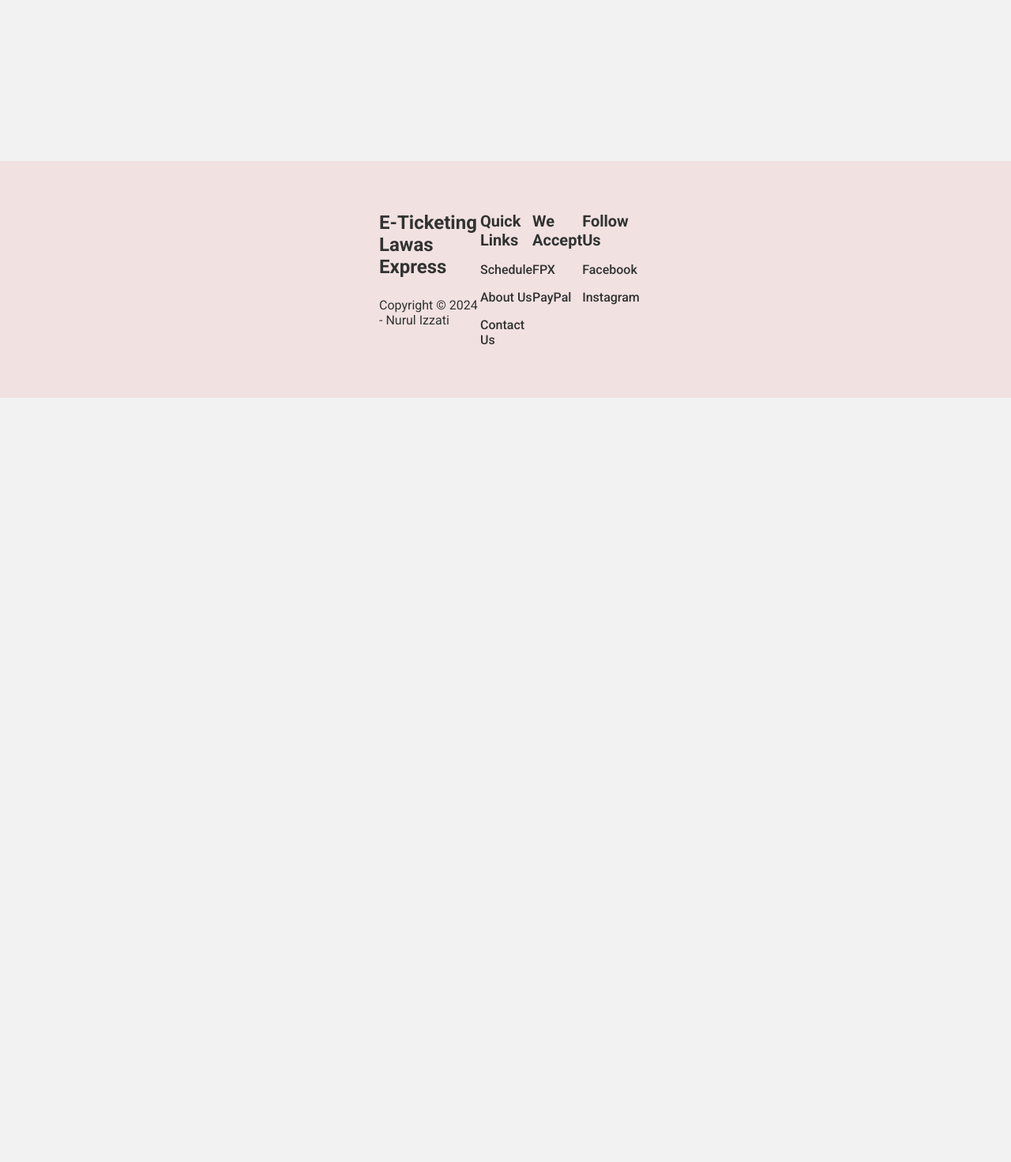
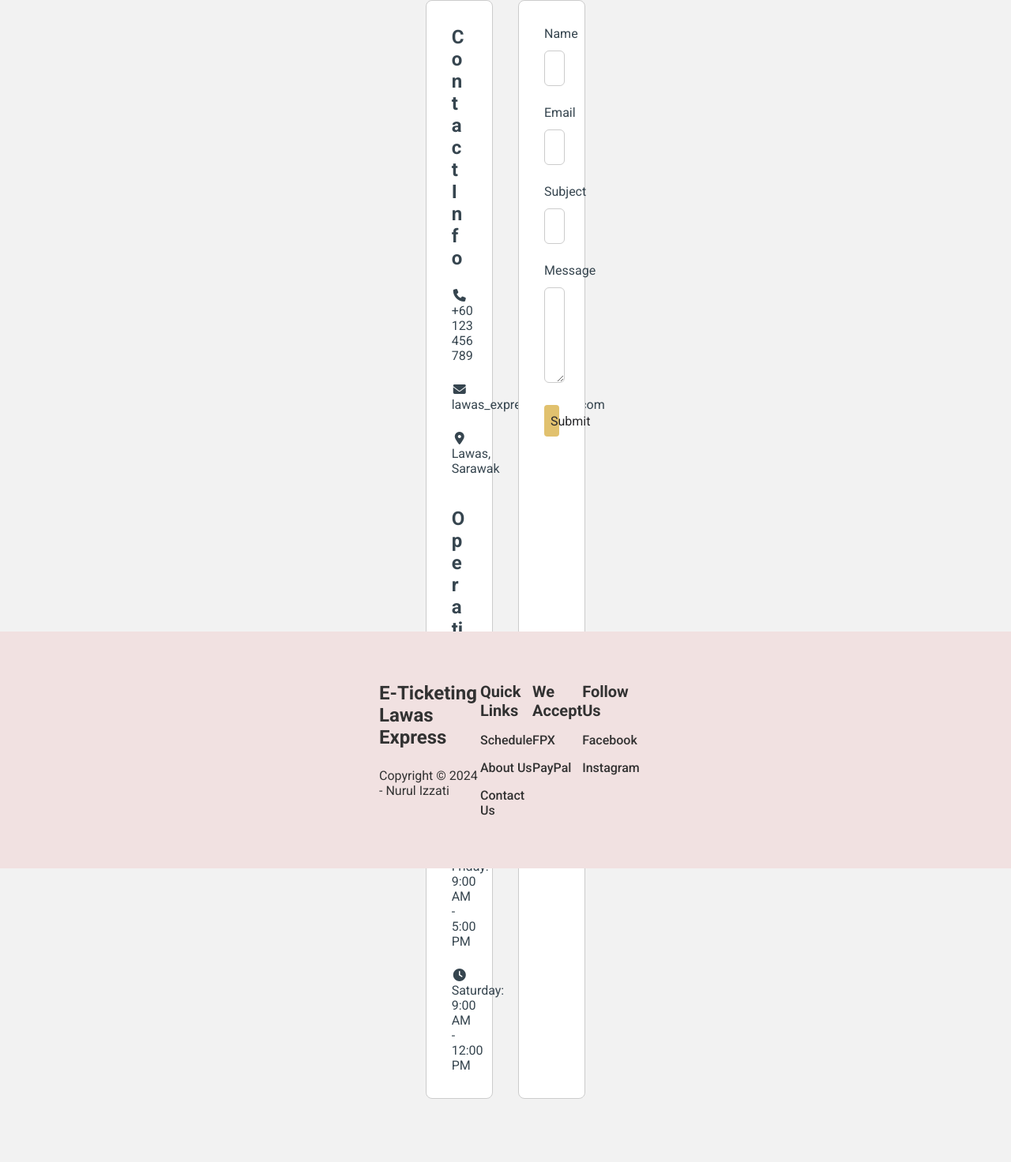
Before and after one commit to deeno13/e-ticketing-lawas-express, a PHP site: page /contact.php in a window 1280 px wide. Shown: the part 296-1768 px from the top of the page at 79% size. Before the commit the page ends 800 px from the top, so only its background shows below. Run offline with PHP 8.4, Linux system fonts and the light colour scheme; some libraries are stand-ins or nearby versions.

Commit message:
Add contact page content

```diff
--- a/contact.php
+++ b/contact.php
@@ -7,6 +7,7 @@
 		<meta name="viewport" content="width=device-width, initial-scale=1.0">
 
 		<link rel="stylesheet" href="stylesheets/main.css">
+		<link rel="stylesheet" href="https://cdnjs.cloudflare.com/ajax/libs/font-awesome/6.6.0/css/all.min.css" integrity="sha512-Kc323vGBEqzTmouAECnVceyQqyqdsSiqLQISBL29aUW4U/M7pSPA/gEUZQqv1cwx4OnYxTxve5UMg5GT6L4JJg==" crossorigin="anonymous" referrerpolicy="no-referrer" />
 
 		<title>Contact</title>
 	</head>
@@ -20,12 +21,69 @@
 			<h1 style="text-align: center;">Contact Us</h1>
 		</div>
 
-		<main class="main">
-			<div class="row">
-				<div class="col-right">
+		<main class="main" style="height: 100%;">
+      <div style="padding: 0 30rem 5rem 30rem;">
+        <div style="display: grid; grid-template-columns: repeat(6, 1fr); gap: 2rem;">
+          <div style="grid-column: 2 / 4; background-color: white; padding: 2rem; border: 1px solid #ccc; border-radius: 0.5rem">
+            <div style="display: flex; flex-direction: column; gap: 2.5rem;">
+              <div style="display: flex; flex-direction: column; gap: 1.5rem;">
+                <h2>Contact Info</h2>
+                <div>
+                  <i class="fa-solid fa-phone fa-fw" style="margin-right: 10px"></i>
+                  <span>+60 123 456 789</span>
+                </div>
+                <div>
+                  <i class="fa-solid fa-envelope fa-fw" style="margin-right: 10px"></i>
+                  <span>lawas_express@gmail.com</span>
+                </div>
+                <div>
+                  <i class="fa-solid fa-location-dot fa-fw" style="margin-right: 10px"></i>
+                  <span>Lawas, Sarawak</span>
+                </div>
+              </div>
 
-				</div>
-			</div>
+              <div style="display: flex; flex-direction: column; gap: 1.5rem;">
+                <h2>Operating Hours</h2>
+                <div>
+                  <i class="fa-solid fa-clock fa-fw" style="margin-right: 10px"></i>
+                  <span>Monday - Friday: 9:00 AM - 5:00 PM</span>
+                </div>
+                <div>
+                  <i class="fa-solid fa-clock fa-fw" style="margin-right: 10px"></i>
+                  <span>Saturday: 9:00 AM - 12:00 PM</span>
+                </div>
+              </div>
+            </div>
+          </div>
+          <div style="grid-column: 4 / 6; background-color: white; padding: 2rem; border: 1px solid #ccc; border-radius: 0.5rem">
+            <form action="contact_action.php" method="post">
+              <div class="form-field">
+                <label for="name">Name</label>
+                <input type="name" id="name" name="name" required>
+              </div>
+
+              <div class="form-field">
+                <label for="email">Email</label>
+                <input type="email" id="email" name="email" required>
+              </div>
+
+              <div class="form-field">
+                <label for="subject">Subject</label>
+                <input type="text" id="subject" name="subject" required>
+              </div>
+
+              <div class="form-field">
+                <label for="message">Message</label>
+                <textarea id="message" name="message" rows="5" required></textarea>
+              </div>
+
+              <div class="form-field">
+                <button type="submit">Submit</button>
+              </div>
+            </form>
+          </div>
+        </div>
+      </div>
 		</main>
 
     <?php include("includes/footer.php"); ?>
--- a/stylesheets/components/login.css
+++ b/stylesheets/components/login.css
@@ -27,14 +27,16 @@
   margin-bottom: 12px;
 }
 
-.form-field input {
+.form-field input,
+textarea {
   width: 100%;
   padding: 12px;
   border-radius: 6px;
   border: 1px solid #ccc;
 }
 
-.form-field input:focus {
+.form-field input:focus,
+textarea:focus {
   outline: none;
   border-color: var(--brass);
 }
```
